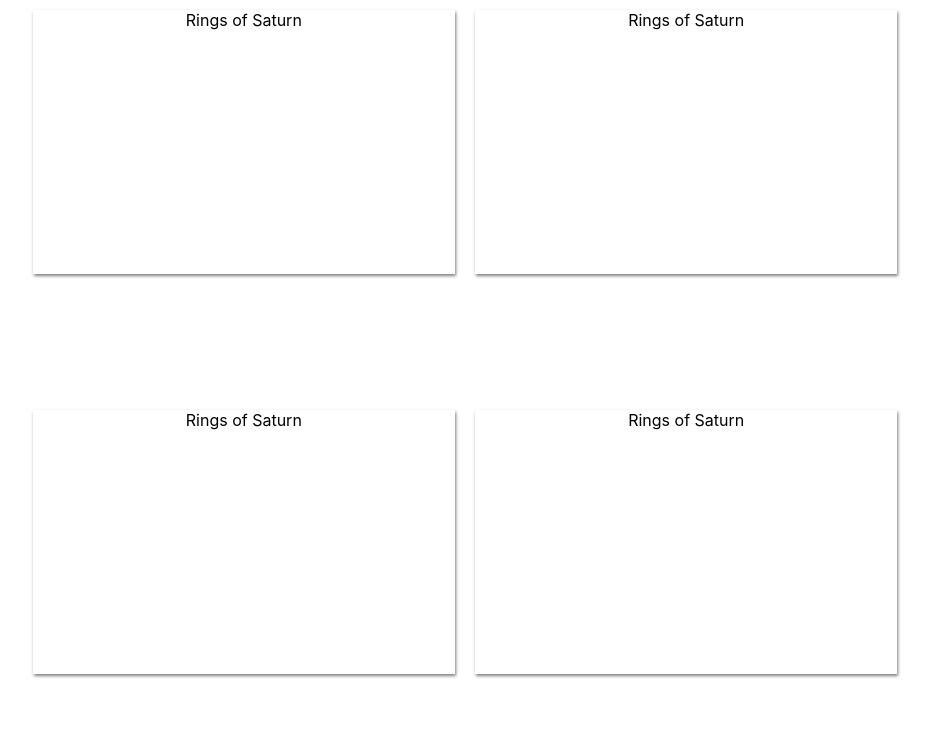
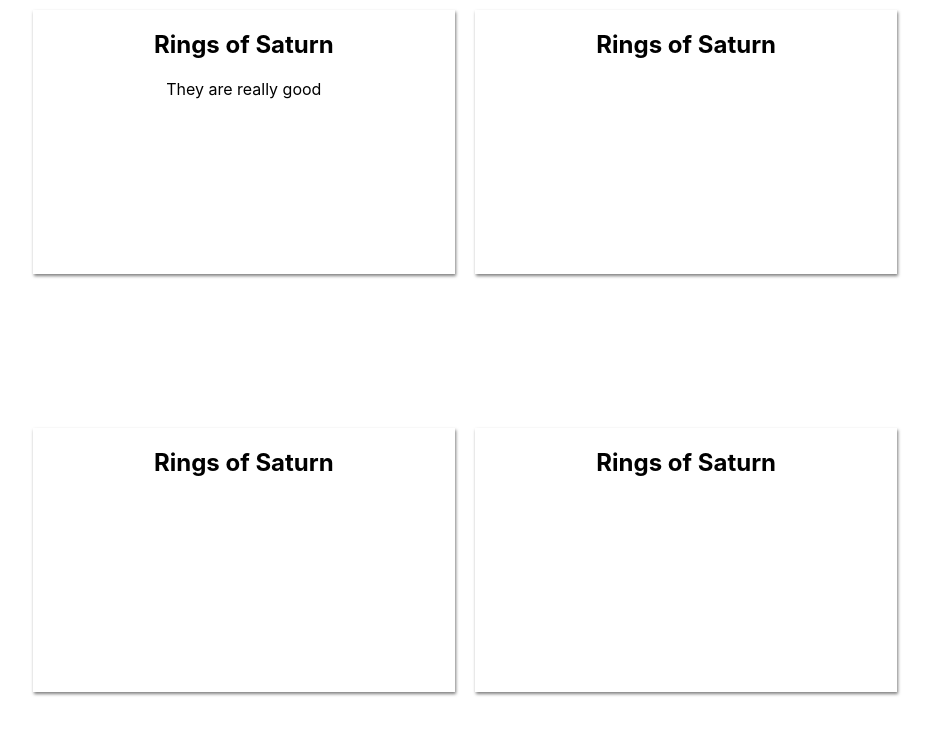
Before and after one commit to AlexBorgese/Next-Gig, a React (Create React App) app: page / in a window 1280 px wide. Shown: the top 734 px of the page, without its empty margins (175-1106 px from the left). Built offline with nearby package versions, Linux system fonts and the light colour scheme.

Commit message:
feat(service): adding service to fetch artists

```diff
--- a/src/components/Tile/Tile.jsx
+++ b/src/components/Tile/Tile.jsx
@@ -1,7 +1,12 @@
 import React from 'react';
 import PropTypes from 'prop-types';
 
-const Tile = ({ Title }) => <div className="item">{Title}</div>;
+const Tile = ({ Title, content }) => (
+	<div className="item">
+		<h1>{Title}</h1>
+		<p>{content}</p>
+	</div>
+);
 
 Tile.propTypes = {
 	Title: PropTypes.string
--- a/src/siteLayout.js
+++ b/src/siteLayout.js
@@ -8,7 +8,8 @@ export default [
 					id: 'tile',
 					component: 'Tile',
 					props: {
-						Title: 'Rings of Saturn'
+						Title: 'Rings of Saturn',
+						content: 'They are really good'
 					}
 				},
 				{
```
Also changed, not shown: src/services/artistService.js (added, +19 -0 lines), 2 other files (tests, documents, lock files or other folders).
